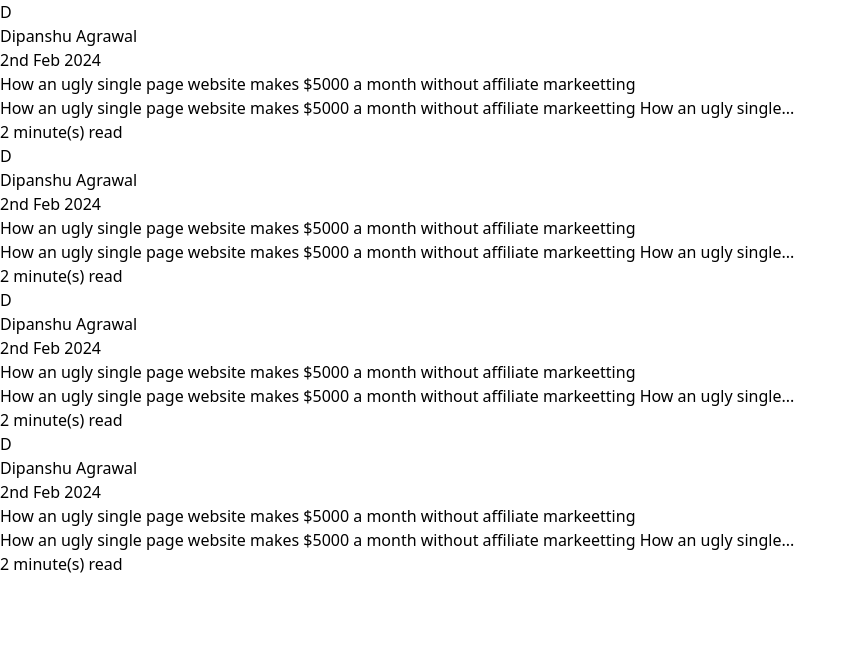
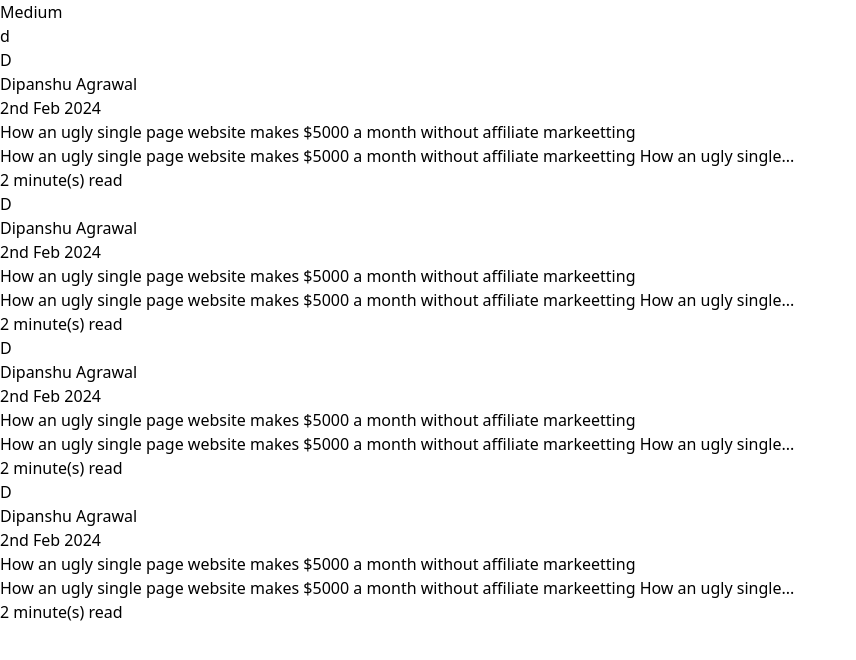
Before and after one commit to Codedipanshu/medium-blog, a React (Vite) app in the folder frontend/: page /blogs in a window 1280 px wide. Shown: the top 660 px of the page, without its empty margins (0-856 px from the left). Built offline with nearby package versions, Linux system fonts and the light colour scheme.

Commit message:
appbar component

```diff
--- /dev/null
+++ b/frontend/src/components/Appbar.tsx
@@ -0,0 +1,14 @@
+import { Avatar } from "./BlogCard";
+
+const Appbar = () => {
+  return (
+    <div className=" border-b flex justify-between px-10 py-4">
+      <div className=" flex flex-col justify-center">Medium</div>
+      <div>
+        <Avatar name="dipanshu" size={8} />
+      </div>
+    </div>
+  );
+};
+
+export default Appbar;
--- a/frontend/src/components/BlogCard.tsx
+++ b/frontend/src/components/BlogCard.tsx
@@ -14,8 +14,10 @@ const BlogCard = ({
   return (
     <div className=" p-4 border-b border-slate-200 pb-4">
       <div className="flex">
-          <Avatar name={authorName} />
-        <div className=" font-extralight pl-2 text-sm flex justify-center flex-col ">{authorName}</div>
+        <Avatar name={authorName} />
+        <div className=" font-extralight pl-2 text-sm flex justify-center flex-col ">
+          {authorName}
+        </div>
         <div className=" flex justify-center flex-col pl-2">
           <Circle />
         </div>
@@ -38,9 +40,11 @@ const Circle = () => {
   return <div className=" h-1 w-1 rounded-full bg-slate-500"></div>;
 };
 
-const Avatar = ({ name }: { name: string }) => {
+export const Avatar = ({ name, size=6 }: { name: string; size?: number }) => {
   return (
-    <div className="relative inline-flex items-center justify-center w-6 h-6 overflow-hidden bg-gray-600 rounded-full">
+    <div
+      className={`relative inline-flex items-center justify-center w-${size} h-${size} overflow-hidden bg-gray-600 rounded-full`}
+    >
       <span className=" text-xs font-extralight text-gray-300 ">{name[0]}</span>
     </div>
   );
--- a/frontend/src/pages/Blogs.tsx
+++ b/frontend/src/pages/Blogs.tsx
@@ -1,7 +1,10 @@
+import Appbar from "../components/Appbar";
 import BlogCard from "../components/BlogCard";
 
 const Blogs = () => {
   return (
+    <div>
+      <Appbar />
       <div className=" flex justify-center">
         <div className=" max-w-2xl">
           <BlogCard
@@ -46,6 +49,7 @@ const Blogs = () => {
           />
         </div>
       </div>
+    </div>
   );
 };
 
```
Lines whose indentation alone changed are shown as unchanged.
